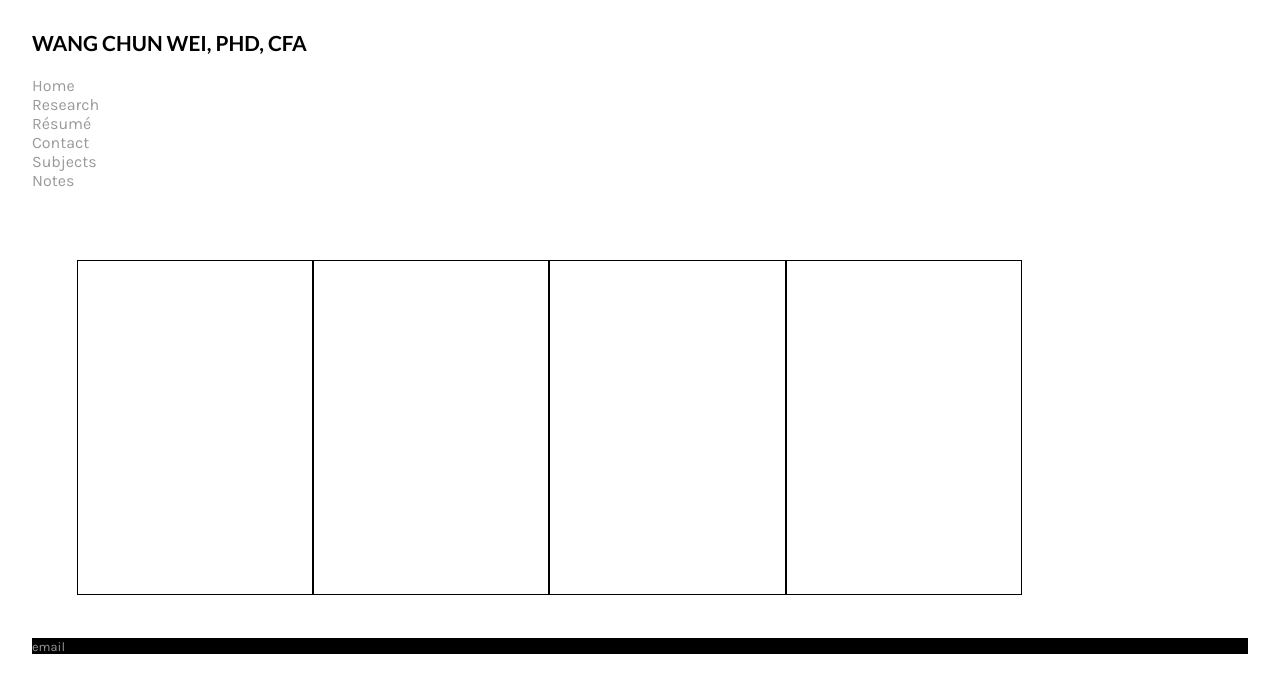
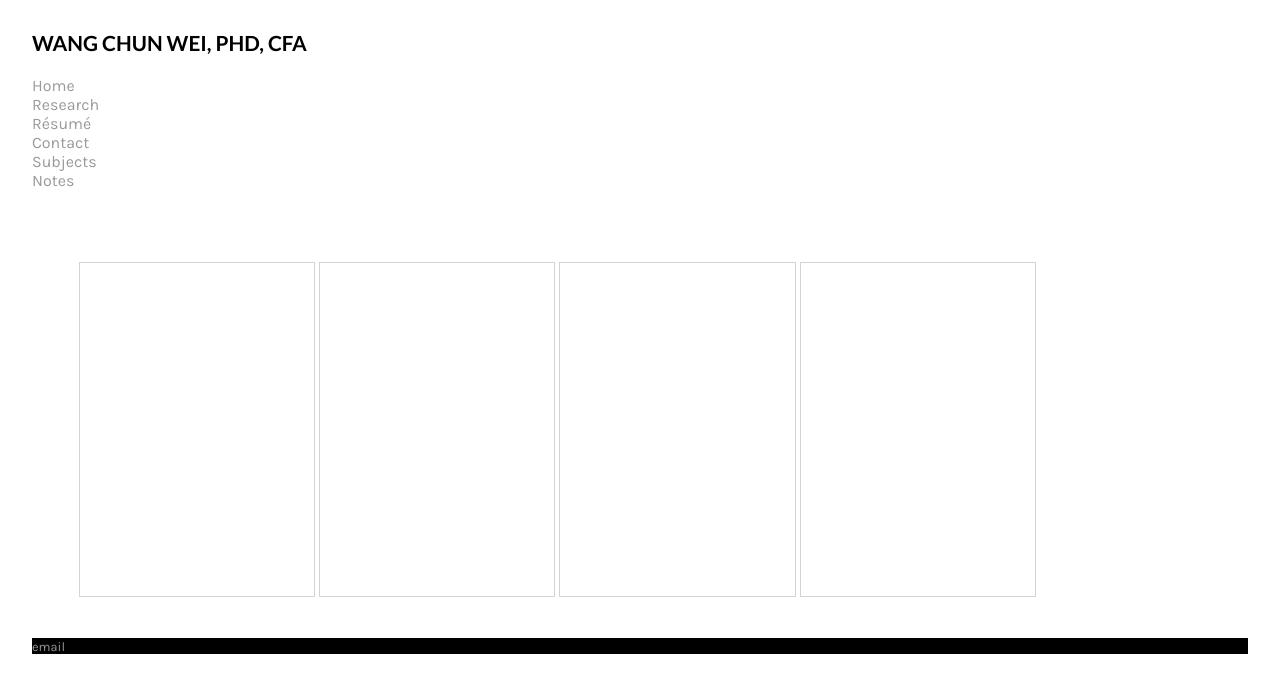
Before and after one commit to weiwangchun/weiwangchun.github.io, a Jekyll site: the page built from index.html, in a window 1280 px wide. Shown: the top 693 px of the page. Built offline with Jekyll 4.4.1, drawn with Linux system fonts in a browser that asks for light colours.

Commit message:
Update index.html

```diff
--- a/index.html
+++ b/index.html
@@ -58,17 +58,17 @@ title: Wang Chun Wei
    margin-left:5px;
 }
 .mainsq ul li {
-   margin:0px;
+   margin:2px;
    padding:0px;
    width: 20%;
    height:250pt;
    float: left;
    list-style:none;
-   border: 0.1px solid black;
+   border: 0.1px solid lightgrey;
 }
 
 .mainsq ul li:hover {
-   border: 0.5px solid black;
+   border: 0.5px solid lightgrey;
   }
 
 
```
